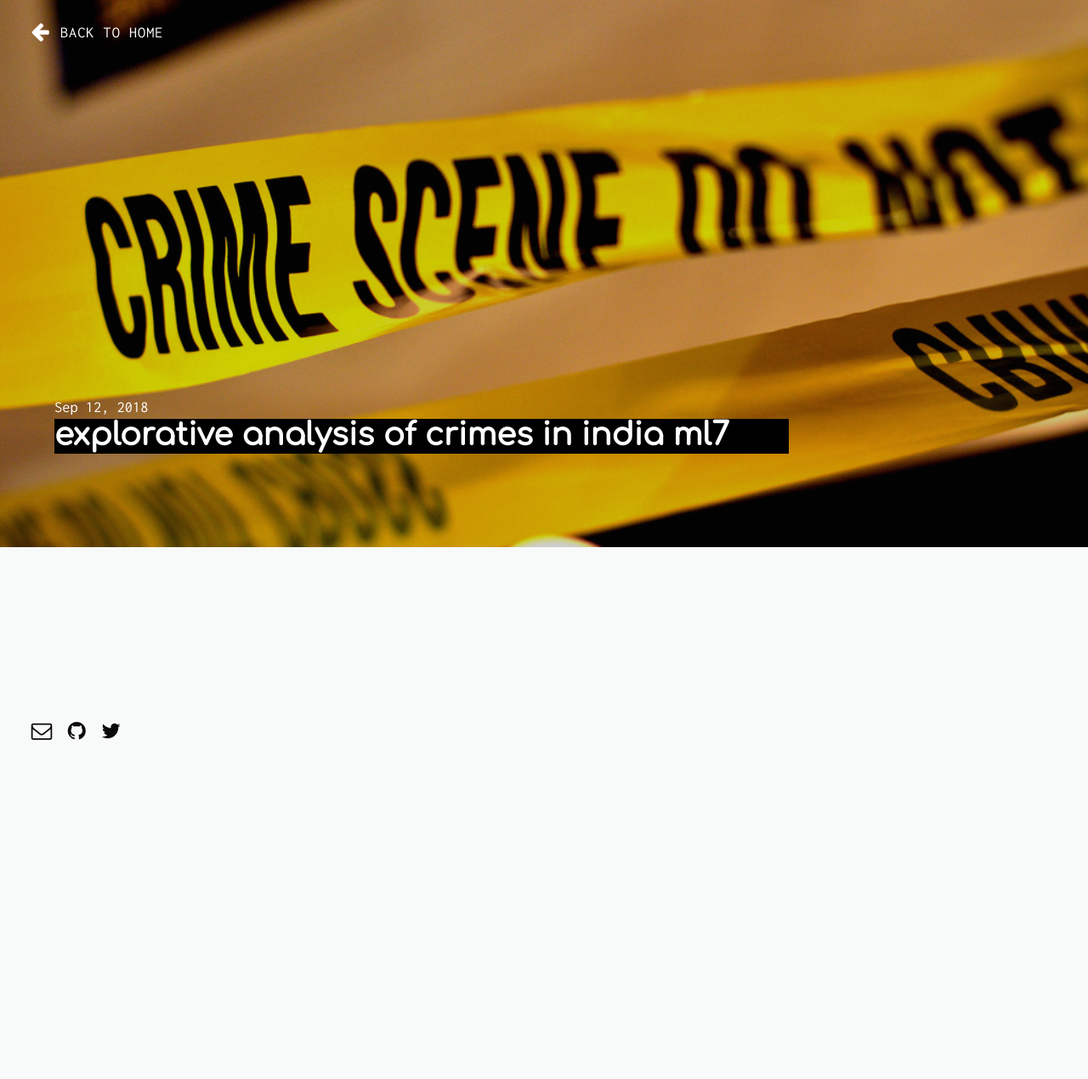
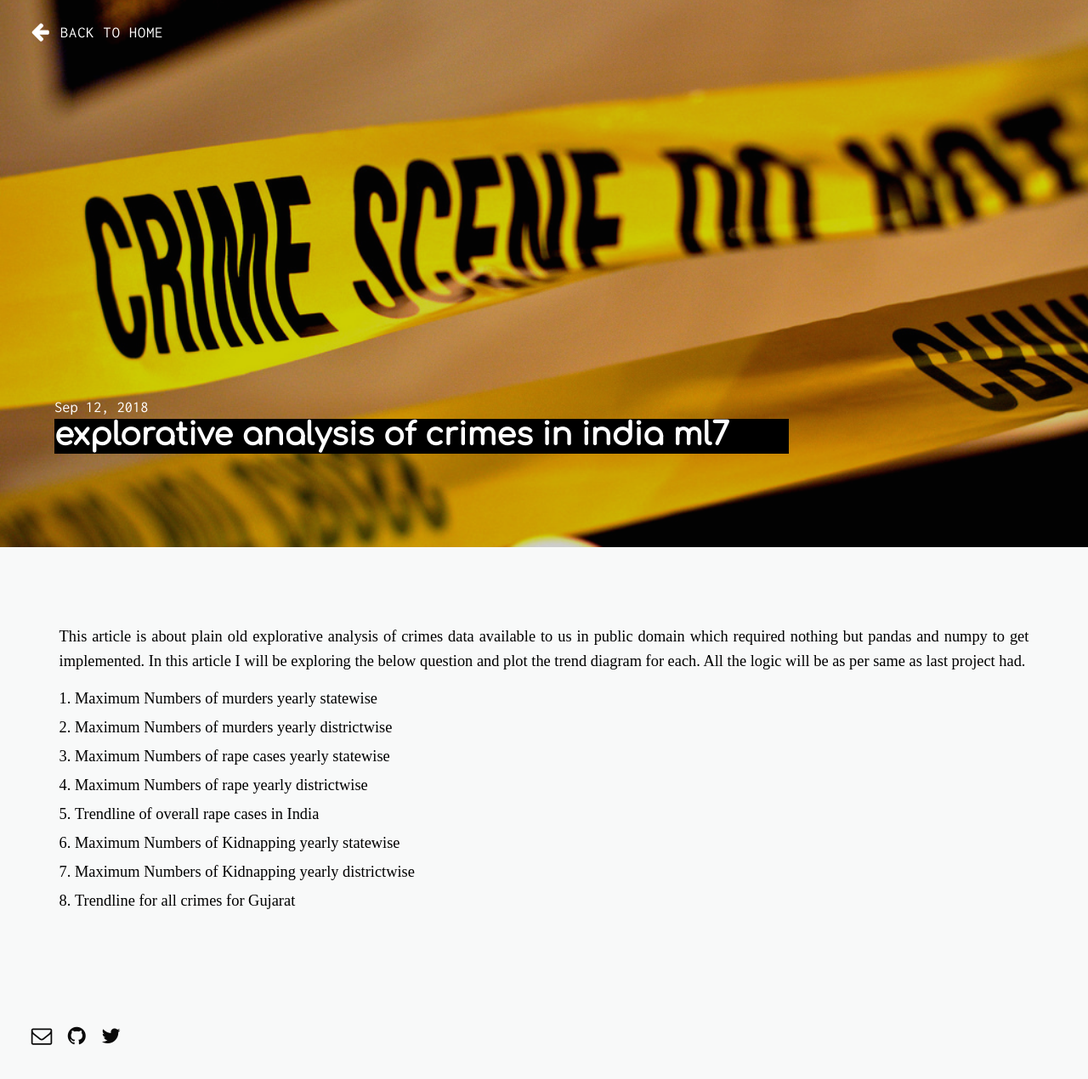
Before and after one commit to daftengineer/daftengineer.github.io, a Jekyll site: the page built from _posts/2018-09-12-crimes-in-india.markdown, in a window 1280 px wide. Shown: the whole page at 85% size. Built offline with Jekyll 4.4.1, drawn with Linux system fonts in a browser that asks for light colours; nearby versions of some CDN libraries; before the commit the page ends 911 px from its top, so only the background shows below that.

Commit message:
Update 2018-09-12-crimes-in-india.markdown

```diff
--- a/_posts/2018-09-12-crimes-in-india.markdown
+++ b/_posts/2018-09-12-crimes-in-india.markdown
@@ -8,5 +8,18 @@
 ---
 
 <div style="color:black;"><p></p>
-<p style="text-align:justify;"></p>
+ <p style="text-align:justify;">This article is about plain old explorative analysis of crimes data available to us in public domain which required nothing but pandas and numpy to get implemented. In this article I will be exploring the below question and plot the trend diagram for each. All the logic will be as per same as last project had.</p>
+ <ol>
+  <li>Maximum Numbers of murders yearly statewise</li>
+  <li>Maximum Numbers of murders yearly districtwise</li>
+  <li>Maximum Numbers of rape cases yearly statewise</li>
+  <li>Maximum Numbers of rape yearly districtwise</li>
+  <li>Trendline of overall rape cases in India</li>
+  <li>Maximum Numbers of Kidnapping yearly statewise</li>
+  <li>Maximum Numbers of Kidnapping yearly districtwise</li>
+  <li>Trendline for all crimes for Gujarat</li>
+ </ol>
+ <p style="text-align:justify;"></p>
+ <p style="text-align:justify;"></p>
+ <p style="text-align:justify;"></p>
  </div>
```
